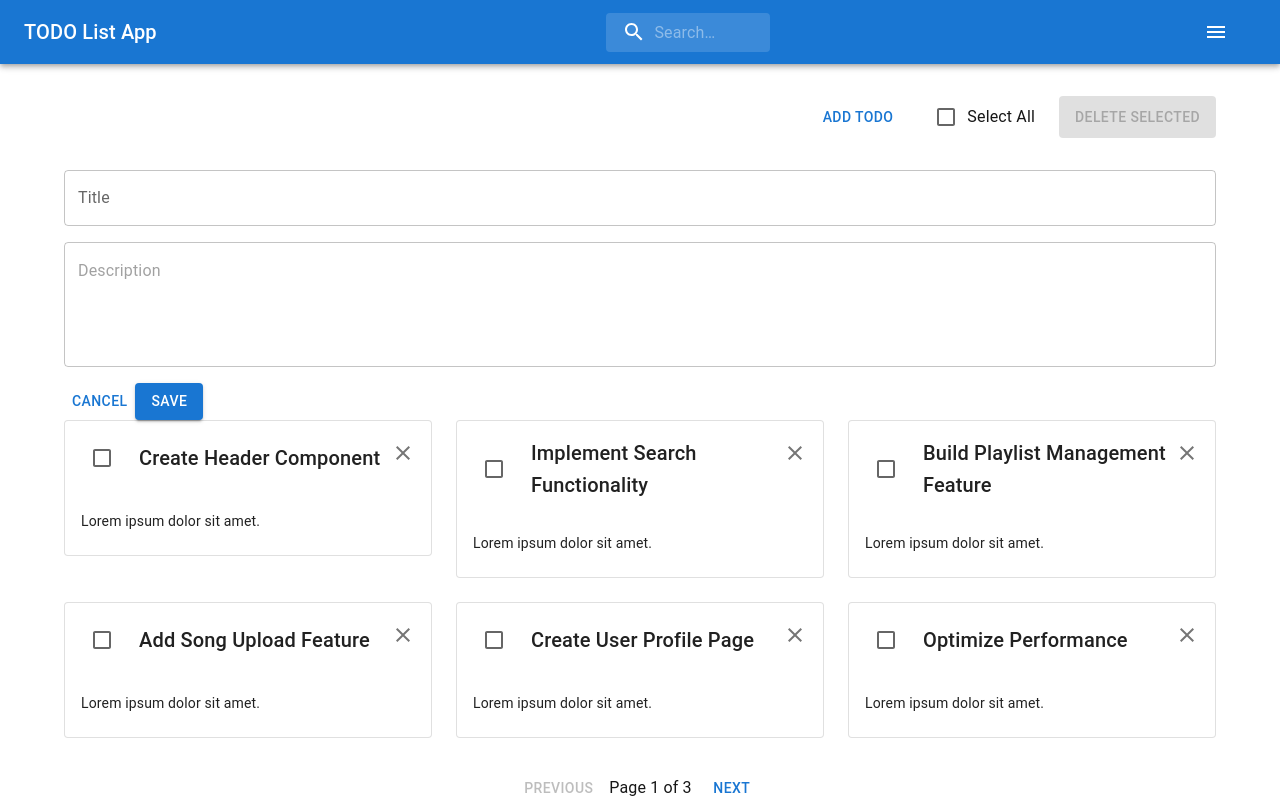
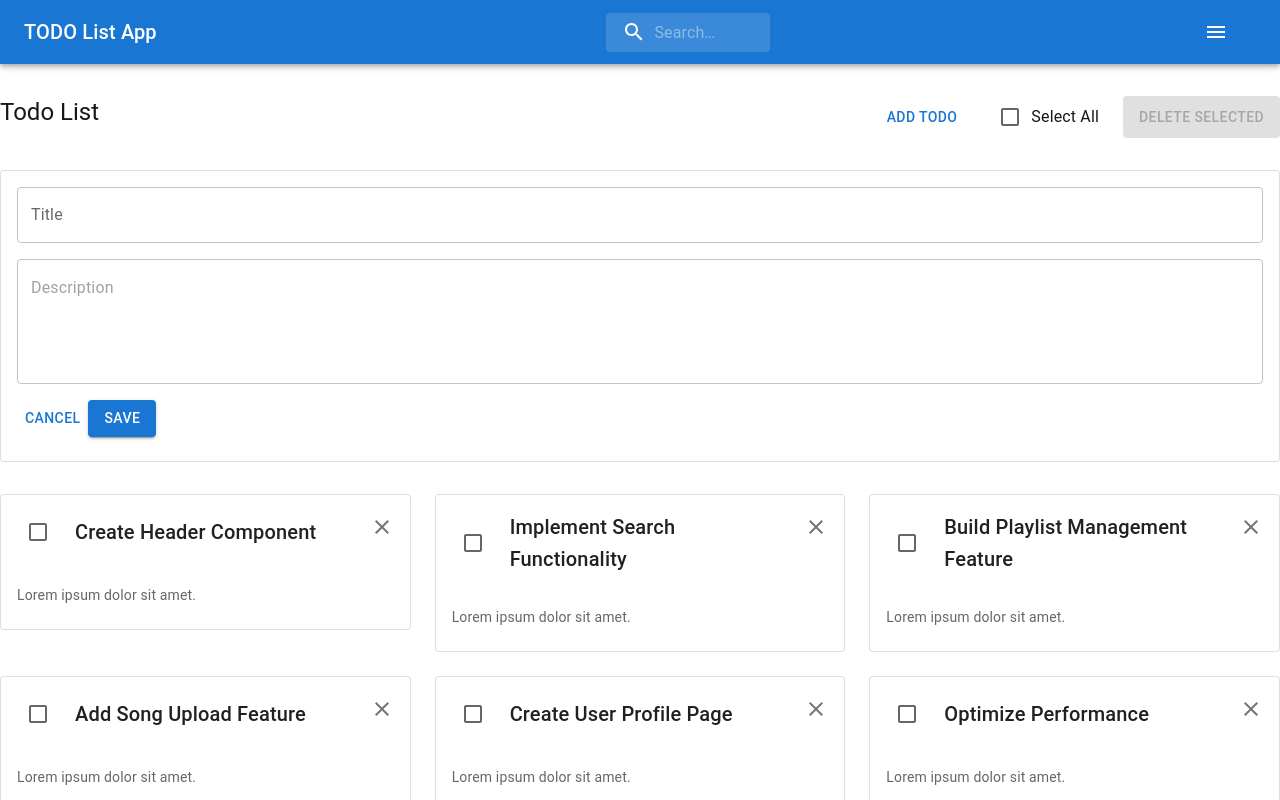
Before and after one commit to revti-kale/todo-app, a Next.js app: page / in a window 1280 px wide. Both pictures are taken after a click on the button "ADD TODO". Shown: the top 800 px of the page. Built offline with nearby package versions, Linux system fonts and the light colour scheme.

Commit message:
Handled empty state in todo list and user list

```diff
--- a/src/components/pagination.tsx
+++ b/src/components/pagination.tsx
@@ -39,7 +39,7 @@ export default function Pagination({
       direction="row"
     >
       <Button
-        variant="text"
+        variant="contained"
         onClick={handlePreviousPage}
         disabled={currentPage === 1}
       >
@@ -49,7 +49,7 @@ export default function Pagination({
         Page {currentPage} of {totalPages}
       </Typography>
       <Button
-        variant="text"
+        variant="contained"
         onClick={handleNextPage}
         disabled={currentPage === totalPages}
       >
--- a/src/sections/todo/view/todo-list-view.tsx
+++ b/src/sections/todo/view/todo-list-view.tsx
@@ -2,7 +2,10 @@
 import Pagination from "@/components/pagination";
 import { RootState } from "@/redux/store";
 import ClearIcon from "@mui/icons-material/Clear";
-import { CardHeader, Checkbox, Grid2, Stack } from "@mui/material";
+import CardHeader from "@mui/material/CardHeader";
+import Checkbox from "@mui/material/Checkbox";
+import Grid2 from "@mui/material/Grid2";
+import Stack from "@mui/material/Stack";
 import Button from "@mui/material/Button";
 import Card from "@mui/material/Card";
 import CardContent from "@mui/material/CardContent";
@@ -12,6 +15,7 @@ import TextField from "@mui/material/TextField";
 import Typography from "@mui/material/Typography";
 import { useState } from "react";
 import { useSelector } from "react-redux";
+import Box from "@mui/material/Box";
 
 const myTodos = [
   {
@@ -148,7 +152,11 @@ export default function ToDoListView() {
       resetForm();
     }
   };
-
+  const handleCancle = () => {
+    setNewTitle("");
+    setNewDescription("");
+    setShowForm(false);
+  };
   function handleRemoveTodo(index: number) {
     const updatedTodos = todos.filter((_, i) => i !== indexOfFirstTodo + index);
     setTodos(updatedTodos);
@@ -193,16 +201,17 @@ export default function ToDoListView() {
 
   return (
     <>
-      <Container maxWidth="lg">
       <Stack
         sx={{
-            justifyContent: "flex-end",
+          justifyContent: "space-between",
           paddingTop: 4,
           paddingBottom: 4,
         }}
         direction="row"
         spacing={3}
       >
+        <Typography variant="h5">Todo List</Typography>
+        <Stack direction="row" spacing={3}>
           <Button
             variant="text"
             onClick={() => setShowForm(!showForm)}
@@ -210,12 +219,12 @@ export default function ToDoListView() {
           >
             Add ToDo
           </Button>
-          <Stack direction="row" alignItems="center" >
+          <Stack direction="row" alignItems="center">
             <Checkbox
               checked={selectedTodos.length === todos.length}
               onChange={handleSelectAll}
             />
-            <Typography >Select All</Typography>
+            <Typography>Select All</Typography>
           </Stack>
           <Button
             variant="contained"
@@ -226,7 +235,11 @@ export default function ToDoListView() {
             Delete Selected
           </Button>
         </Stack>
+      </Stack>
+
       {showForm && (
+        <Card variant="outlined" sx={{ marginBottom: 4 }}>
+          <CardContent>
             <Stack spacing={2}>
               <TextField
                 label="Title"
@@ -246,15 +259,12 @@ export default function ToDoListView() {
                 value={newDescription}
                 onChange={(e) => setNewDescription(e.target.value)}
               />
-            <Stack direction='row'>
-              <Button
-                variant="text"
-                onClick={() => setShowForm(!showForm)}
-              >
+              <Stack direction="row">
+                <Button variant="text" onClick={handleCancle}>
                   Cancel
                 </Button>
                 {selectedTodo ? (
-                <Button variant="text" onClick={handleUpdateTodo}>
+                  <Button variant="contained" onClick={handleUpdateTodo}>
                     Update
                   </Button>
                 ) : (
@@ -264,8 +274,17 @@ export default function ToDoListView() {
                 )}
               </Stack>
             </Stack>
+          </CardContent>
+        </Card>
       )}
-
+      {todos.length === 0 ? (
+        <Box sx={{ textAlign: "center", marginTop: 5 }}>
+          <Typography variant="h6" color="textSecondary">
+            Your to-do list is empty!
+          </Typography>
+        </Box>
+      ) : (
+        <>
           <Grid2 container spacing={3}>
             {currentTodos.map((todo, index) => (
               <Grid2 size={{ xs: 12, sm: 6, md: 4 }} key={index}>
@@ -279,7 +298,12 @@ export default function ToDoListView() {
                       />
                     }
                     action={
-                    <IconButton onClick={() => handleRemoveTodo(index)}>
+                      <IconButton
+                        onClick={(e) => {
+                          handleRemoveTodo(index);
+                          e.stopPropagation();
+                        }}
+                      >
                         <ClearIcon />
                       </IconButton>
                     }
@@ -290,7 +314,7 @@ export default function ToDoListView() {
                     }
                   />
                   <CardContent>
-                  <Typography variant="body2" sx={{ flexGrow: 1 }}>
+                    <Typography variant="body2" color="textSecondary" sx={{ flexGrow: 1 }}>
                       {todo.description}
                     </Typography>
                   </CardContent>
@@ -298,13 +322,16 @@ export default function ToDoListView() {
               </Grid2>
             ))}
           </Grid2>
+          {filteredTodos.length > 0 && (
             <Pagination
               currentPage={currentPage}
               totalItems={filteredTodos.length}
               itemsPerPage={todosPerPage}
               onPageChange={handlePageChange}
             />
-      </Container>
+          )}
+        </>
+      )}
     </>
   );
 }
```
Also changed, not shown: src/sections/user/view/user-list-view.tsx (+16 -5 lines). Lines whose indentation alone changed are shown as unchanged.
